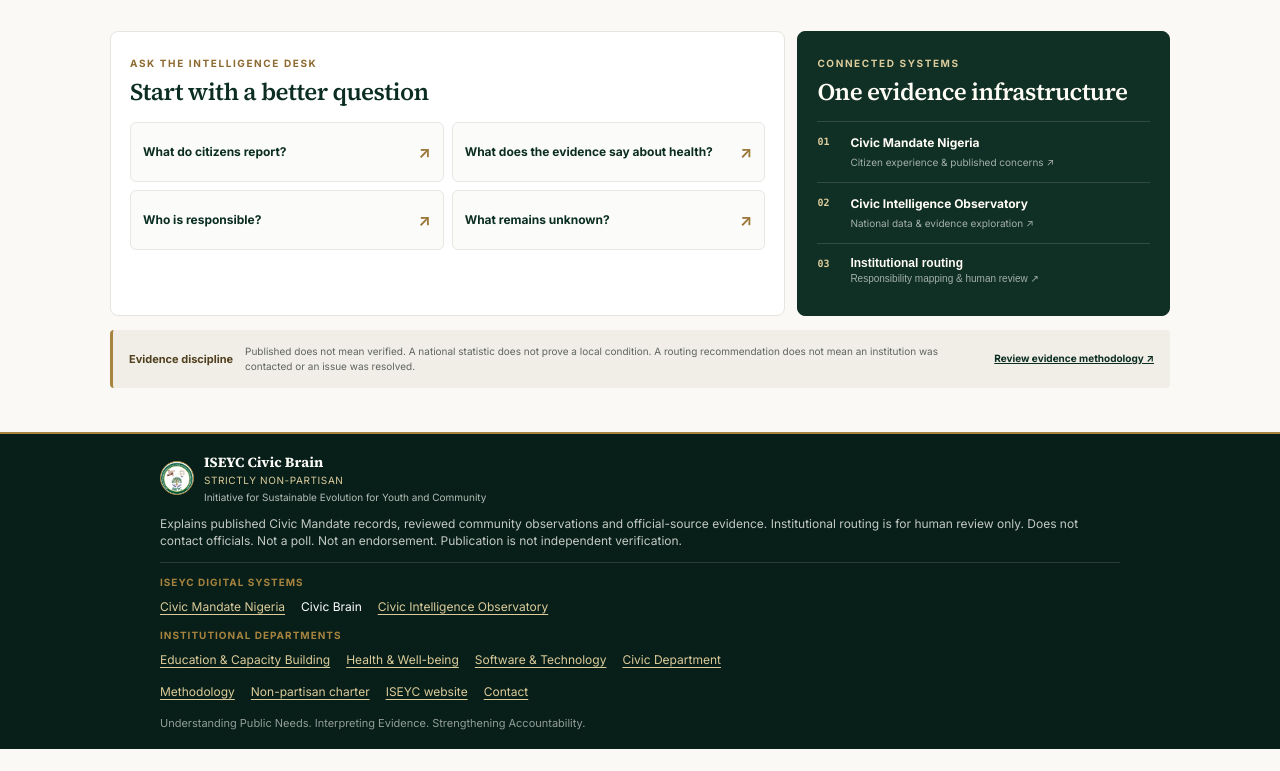
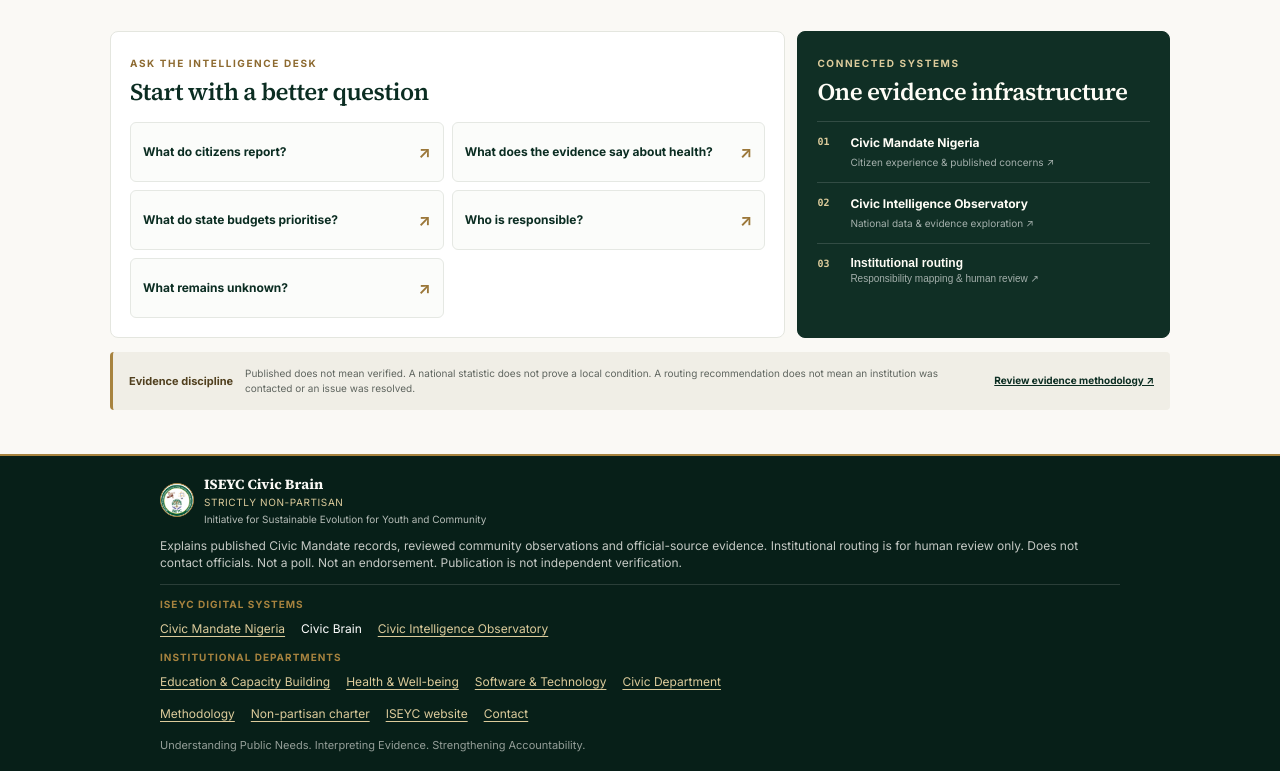
Before and after one commit to mrzulqarnainnadabo/iseyc-civic-brain, a React (Vite) app: page / in a window 1280 px wide. Shown: the part 942-1713 px from the top of the page. Before the commit the page ends 1691 px from the top, so only its background shows below. Built offline with nearby package versions, Linux system fonts and the light colour scheme; no server answers.

Commit message:
Add a concise state-budget question to Civic Brain overview

```diff
--- a/src/components/IntelligenceOverview.jsx
+++ b/src/components/IntelligenceOverview.jsx
@@ -11,6 +11,10 @@ const QUESTIONS = [
   {
     label: "What does the evidence say about health?",
     prompt: "Explain the strongest available official evidence about Nigeria's health system. Distinguish source facts, reference periods, national estimates and local unknowns. Do not infer Kaduna or facility conditions from national data.",
+  },
+  {
+    label: "What do state budgets prioritise?",
+    prompt: "Summarise the NGF 2026 original-budget allocations for education and health across the 36 states. Keep the figures short and distinguish planned budgets from actual spending and service delivery.",
   },
   {
     label: "Who is responsible?",
```
